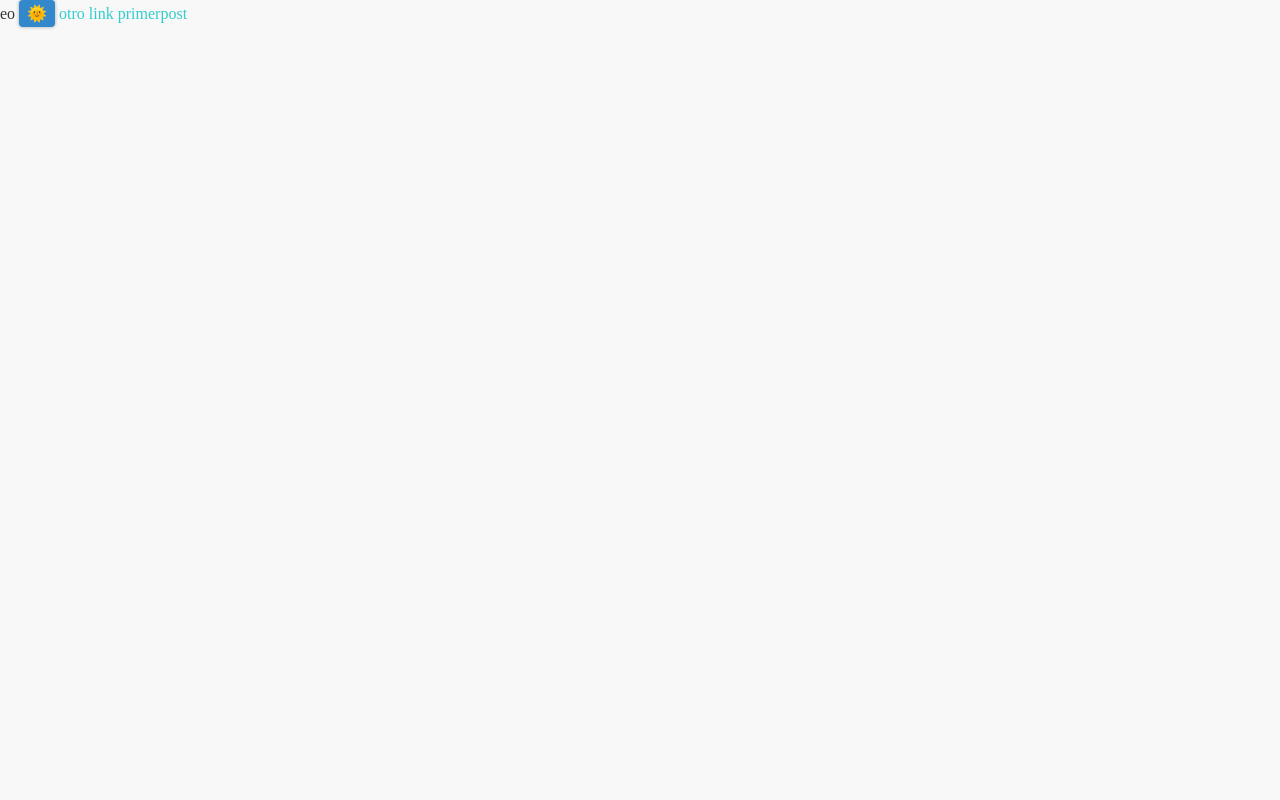
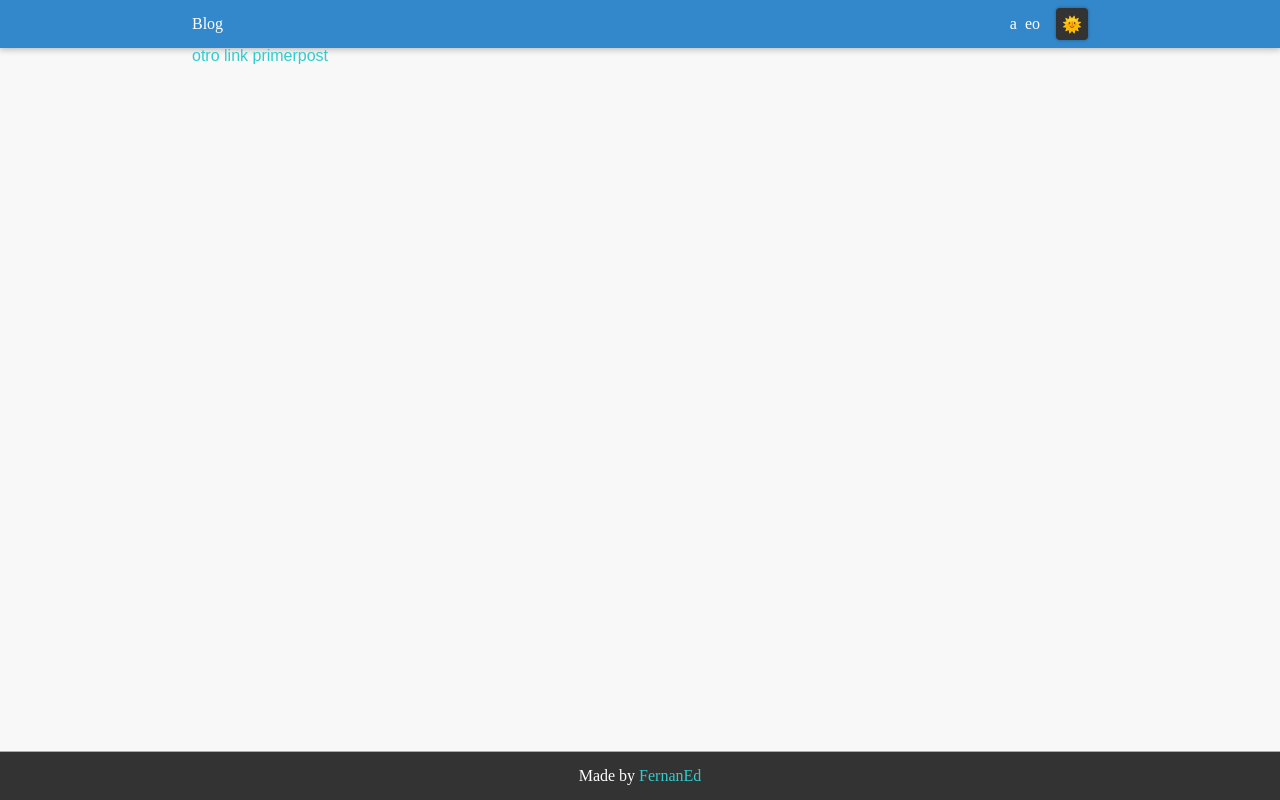
Before and after one commit to FernanEd/blog_ssg, a website: page site/index.html in a window 1280 px wide. Drawn offline with Linux system fonts and the light colour scheme.

Commit message:
made index.html

```diff
--- a/public/stylesheets/main-style.css
+++ b/public/stylesheets/main-style.css
@@ -30,11 +30,11 @@ body[data-theme="dark"] {
 
 body {
   margin: 0;
-  /* display: flex;
+  display: flex;
   flex-direction: column;
   justify-content: center;
   background-color: var(--bg2);
-  min-height: 100vh; */
+  min-height: 100vh;
   background-color: var(--bg);
   color: var(--text);
 }
--- a/site/index.html
+++ b/site/index.html
@@ -9,13 +9,30 @@
     <title>Document</title>
   </head>
   <body>
-    eo
+    <header id="main-header">
+      <h1 id="logo">Blog</h1>
+      <nav>
+        <ul>
+          <li>a</li>
+          <li>eo</li>
+        </ul>
+        <button id="change-theme-btn" class="btn btn-dark btn-icon">
+          Change theme
+        </button>
+      </nav>
+    </header>
 
-    <button id="change-theme-btn" class="btn btn-primary">Change theme</button>
+    <main id="main-content">
+      <a href="ooo/aaa.html">otro link</a>
+      <a href="posts/00-hello.html">primerpost</a>
+    </main>
 
-    <a href="ooo/aaa.html">otro link</a>
-
-    <a href="posts/00-hello.html">primerpost</a>
+    <footer id="main-footer">
+      <p>
+        Made by
+        <a href="http://" target="_blank" rel="noopener noreferrer">FernanEd</a>
+      </p>
+    </footer>
 
     <script src="./scripts/changeTheme.js"></script>
   </body>
--- a/site/stylesheets/main-style.css
+++ b/site/stylesheets/main-style.css
@@ -30,11 +30,11 @@ body[data-theme="dark"] {
 
 body {
   margin: 0;
-  /* display: flex;
+  display: flex;
   flex-direction: column;
   justify-content: center;
   background-color: var(--bg2);
-  min-height: 100vh; */
+  min-height: 100vh;
   background-color: var(--bg);
   color: var(--text);
 }
```
Also changed, not shown: layout/index.html (+22 -5 lines).
